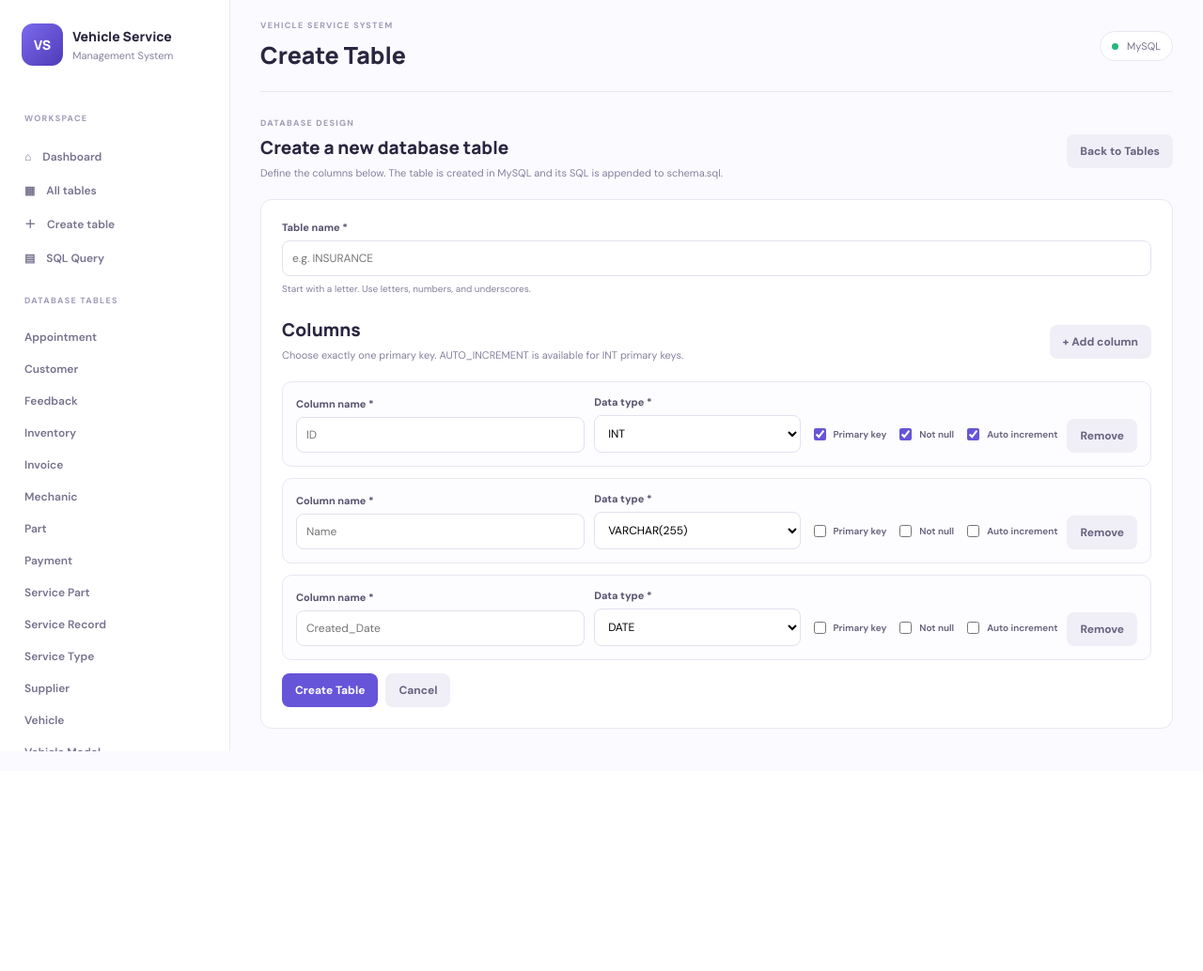
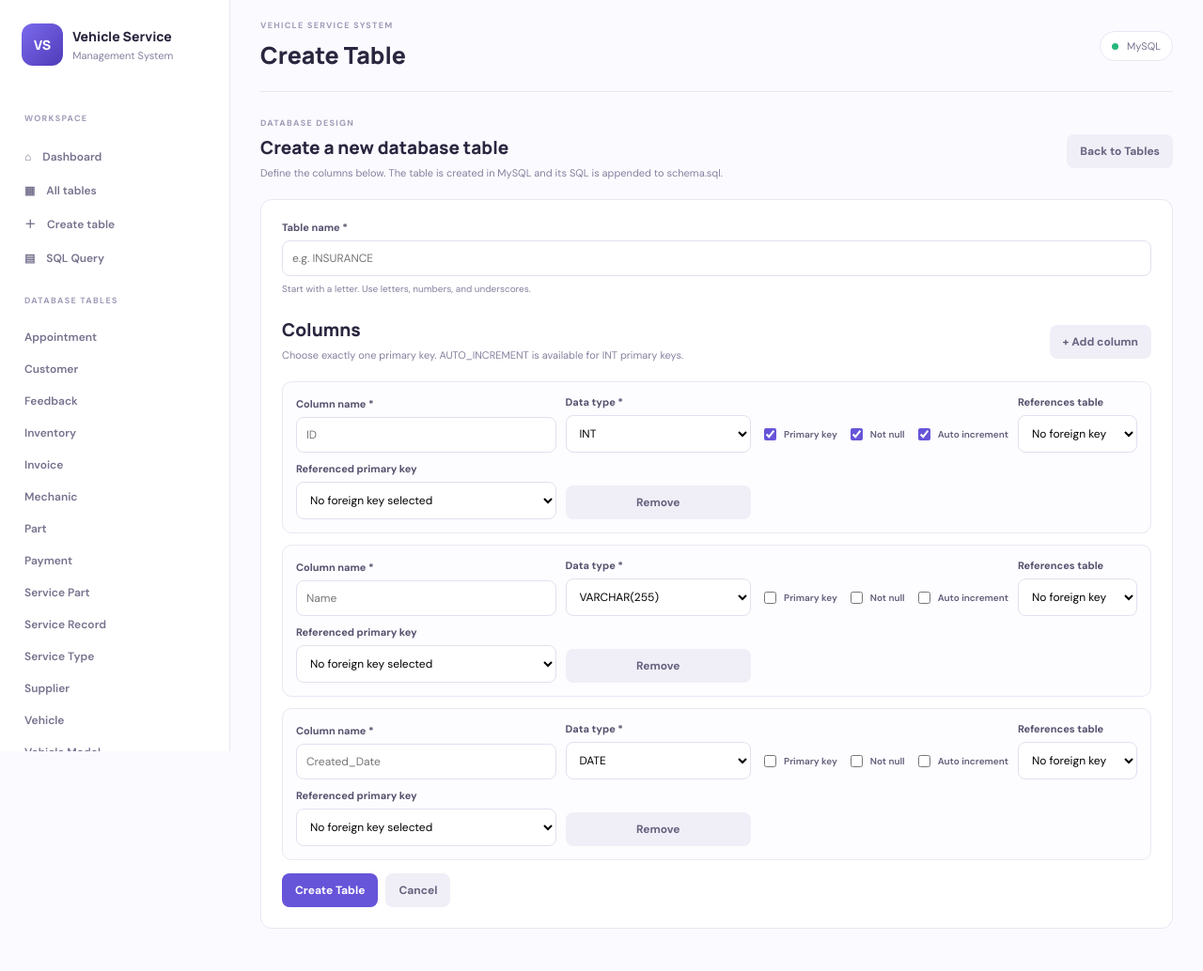
Before and after one commit to SourishHere/dbms---workbench, a Flask app: page /create-table in a window 1280 px wide. Shown: the whole page at 94% size. Before the commit the page ends 800 px from the top, so only its background shows below. Run offline with Flask 3, Linux system fonts and the light colour scheme.

Commit message:
Add foreign-key selectors to Create Table form

```diff
--- a/templates/create_table.html
+++ b/templates/create_table.html
@@ -49,6 +49,24 @@
       <label class="create-check"><input type="checkbox" name="column_pk[]" value="{{ index }}"{% if index == 0 %} checked{% endif %}> Primary key</label>
       <label class="create-check"><input type="checkbox" name="column_required[]" value="{{ index }}"{% if index == 0 %} checked{% endif %}> Not null</label>
       <label class="create-check"><input type="checkbox" name="column_auto[]" value="{{ index }}"{% if index == 0 %} checked{% endif %}> Auto increment</label>
+      <div class="field">
+        <label>References table</label>
+        <select name="column_fk_table[]" data-fk-table>
+          <option value="">No foreign key</option>
+          {% for option in foreign_key_options %}
+          <option value="{{ option.table }}">{{ option.table }}</option>
+          {% endfor %}
+        </select>
+      </div>
+      <div class="field">
+        <label>Referenced primary key</label>
+        <select name="column_fk_column[]" data-fk-column>
+          <option value="">Select table first</option>
+          {% for option in foreign_key_options %}
+          <option value="{{ option.column }}" data-table="{{ option.table }}">{{ option.table }}.{{ option.column }}</option>
+          {% endfor %}
+        </select>
+      </div>
       <button class="button ghost remove-column" type="button" aria-label="Remove column">Remove</button>
     </div>
     {% endfor %}
@@ -64,6 +82,24 @@
 (function () {
   const list = document.getElementById("column-list");
   const addButton = document.getElementById("add-column");
+  const foreignKeyOptions = {{ foreign_key_options|tojson }};
+  function updateForeignKeyColumns(row) {
+    const tableSelect = row.querySelector("[data-fk-table]");
+    const columnSelect = row.querySelector("[data-fk-column]");
+    const selectedTable = tableSelect.value;
+    const matches = foreignKeyOptions.filter((item) => item.table === selectedTable);
+    columnSelect.innerHTML = '<option value="">Select primary key</option>';
+    matches.forEach((item) => {
+      const option = document.createElement("option");
+      option.value = item.column;
+      option.textContent = item.table + "." + item.column;
+      columnSelect.appendChild(option);
+    });
+    if (!selectedTable) columnSelect.innerHTML = '<option value="">No foreign key selected</option>';
+  }
+  list.addEventListener("change", (event) => {
+    if (event.target.matches("[data-fk-table]")) updateForeignKeyColumns(event.target.closest("[data-column-row]"));
+  });
   function renumber() {
     Array.from(list.querySelectorAll("[data-column-row]")).forEach((row, index) => {
       row.querySelectorAll('input[type="checkbox"]').forEach((box) => { box.value = String(index); });
@@ -81,6 +117,8 @@
       '<label class="create-check"><input type="checkbox" name="column_pk[]"> Primary key</label>' +
       '<label class="create-check"><input type="checkbox" name="column_required[]"> Not null</label>' +
       '<label class="create-check"><input type="checkbox" name="column_auto[]"> Auto increment</label>' +
+      '<div class="field"><label>References table</label><select name="column_fk_table[]" data-fk-table><option value="">No foreign key</option>' + foreignKeyOptions.map((item) => '<option value="' + item.table + '">' + item.table + '</option>').join("") + '</select></div>' +
+      '<div class="field"><label>Referenced primary key</label><select name="column_fk_column[]" data-fk-column><option value="">Select table first</option></select></div>' +
       '<button class="button ghost remove-column" type="button">Remove</button>';
     list.appendChild(row);
     renumber();
@@ -92,6 +130,7 @@
       renumber();
     }
   });
+  list.querySelectorAll("[data-column-row]").forEach(updateForeignKeyColumns);
   renumber();
 })();
 </script>
```
